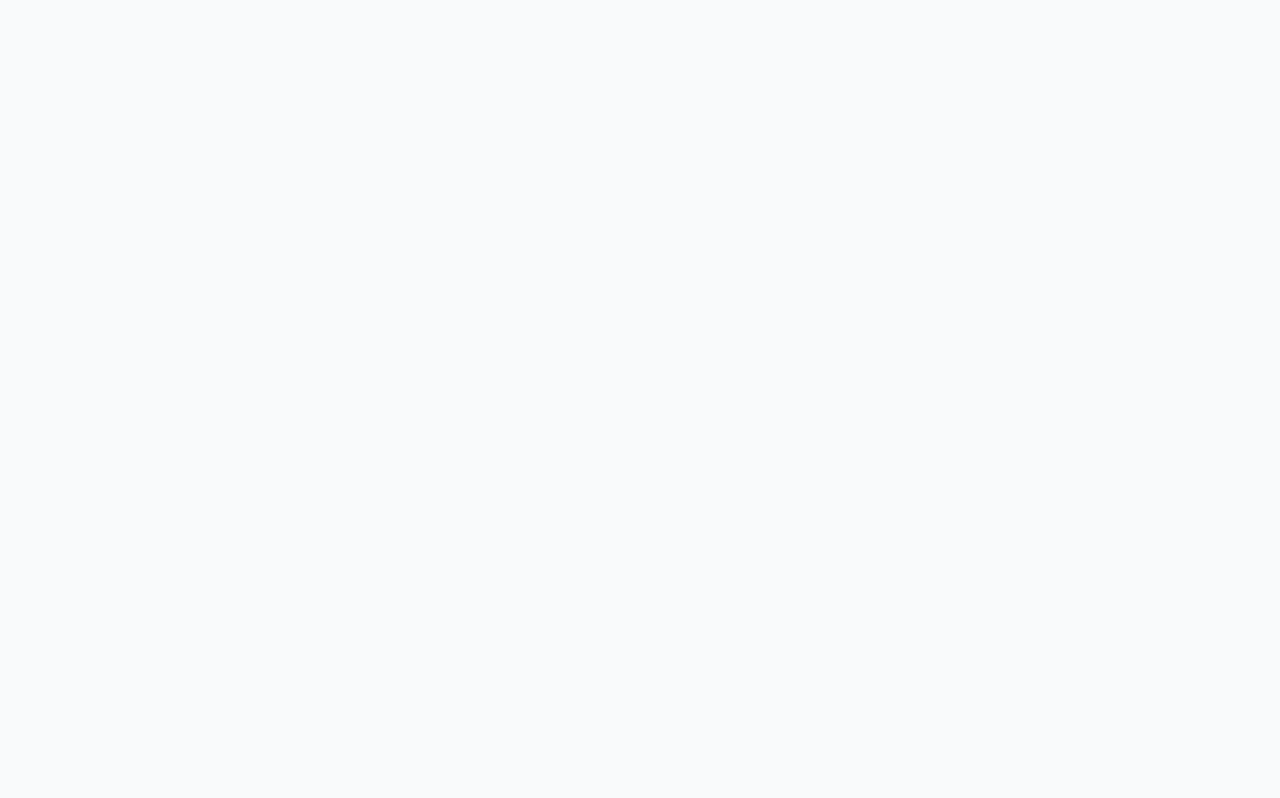
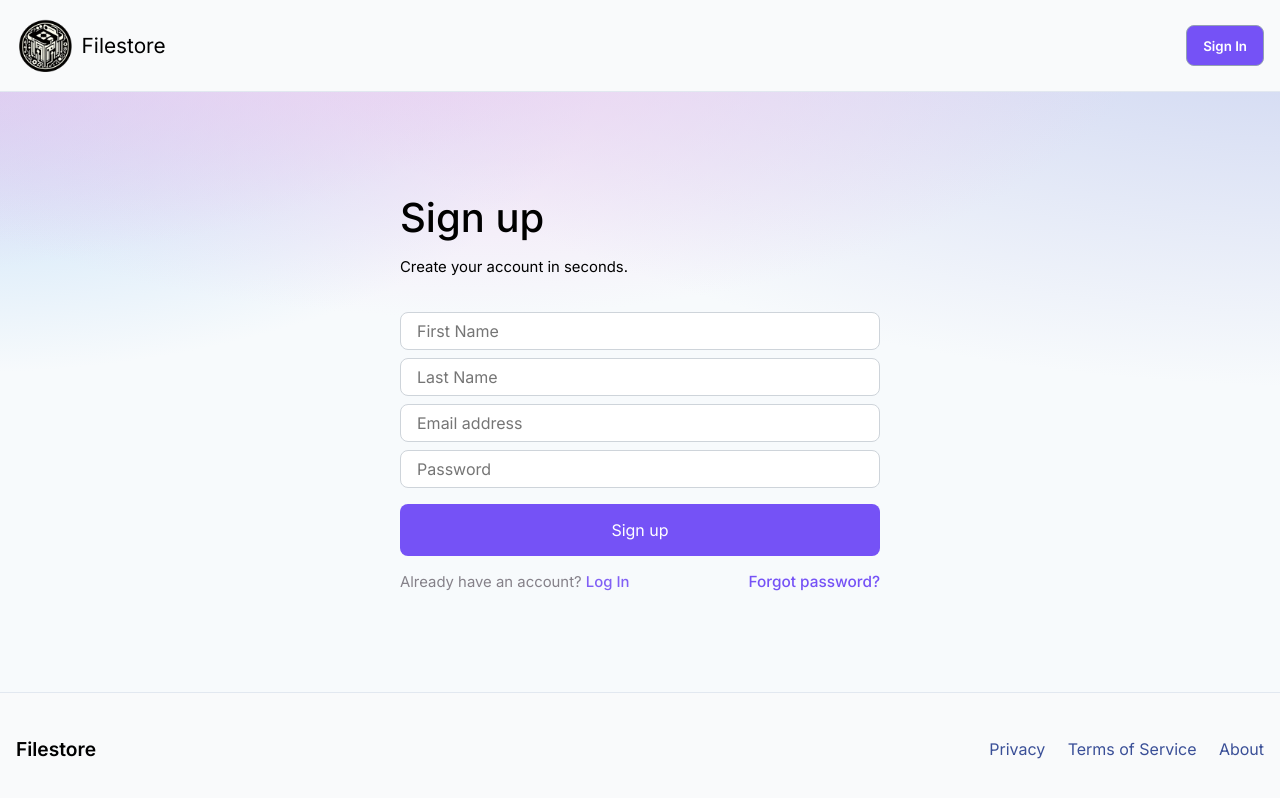
Before and after one commit to HeryRuiz/FileStore, a React (Vite) app: page /signup in a window 1280 px wide. Before the commit this address had no page. Shown: the top 798 px of the page. Built offline with nearby package versions, Linux system fonts and the light colour scheme.

Commit message:
added signup page

```diff
--- a/src/App.jsx
+++ b/src/App.jsx
@@ -9,6 +9,7 @@ import {
 import Layout from "./pages/layout/Layout";
 import Home from "./pages/home/Home";
 import Login from "./pages/auth/Login";
+import Signup from "./pages/auth/Signup";
 
 
 const ScrollToTop = () => {
@@ -31,6 +32,7 @@ function App() {
             <Route element={<Layout />}>
             <Route path="/" element={<Home />} />
             <Route path="/login" element={<Login />} />
+            <Route path="/signup" element={<Signup />} />
             </Route>
           </Routes>
         </Router>
--- a/src/pages/auth/Login.jsx
+++ b/src/pages/auth/Login.jsx
@@ -18,19 +18,21 @@ function Login() {
               type="email"
               placeholder="Email address"
               className="form__input"
+              required
             />
             <input
               type="password"
               placeholder="Password"
               className="form__input"
+              required
+              minLength={6}
             />
           </div>
           <button className="form__button">Log In</button>
           <div className="form__flex">
             <p className="form__other">
-              Don’t have an account? <Link to="signup">Sign up</Link>
+            Don’t have an account? <Link to="/Signup">Sign Up</Link>
             </p>
-            <p className="form__forgot">Forgot password?</p>
           </div>
         </form>
       </div>
--- a/src/pages/auth/Signup.jsx
+++ b/src/pages/auth/Signup.jsx
@@ -0,0 +1,55 @@
+import React from "react";
+import "./styles/Signup.css";
+import { Link } from "react-router-dom";
+
+function Signup() {
+  return (
+    <section id="signup">
+      <div className="signup__container">
+        <div className="form__top">
+          <p className="form__title">Sign up</p>
+          <p className="form__description">Create your account in seconds.</p>
+        </div>
+        <form action="">
+          <p className="form__error">Invalid account information</p>
+          <div className="form__div">
+            <input
+              type="text"
+              placeholder="First Name"
+              className="form__input"
+              required
+            />
+            <input
+              type="text"
+              placeholder="Last Name"
+              className="form__input"
+              required
+            />
+            <input
+              type="email"
+              placeholder="Email address"
+              className="form__input"
+              required
+            />
+            <input
+              type="password"
+              placeholder="Password"
+              className="form__input"
+              required
+              minLength={6}
+            />
+          </div>
+          <button className="form__button">Sign up</button>
+          <div className="form__flex">
+            <p className="form__other">
+            Already have an account? <Link to="/login">Log In</Link>
+            </p>
+            <p className="form__forgot">Forgot password?</p>
+          </div>
+        </form>
+      </div>
+    </section>
+  );
+}
+
+export default Signup;
--- a/src/pages/auth/styles/Signup.css
+++ b/src/pages/auth/styles/Signup.css
@@ -0,0 +1,32 @@
+#signup {
+  height: 75vh;
+  display: flex;
+  align-items: center;
+  justify-content: center;
+  background: radial-gradient(
+      55.87%55.87%at 35.49%-18.37%,
+      #ebcdf0 0%,
+      rgba(255, 255, 255, 0) 100%
+    ),
+    radial-gradient(
+      70.81%48.44%at -24.53%-16.02%,
+      #f0c2ed 0%,
+      rgba(255, 255, 255, 0) 100%
+    ),
+    radial-gradient(
+      91.61%92.58%at 104.86%-43.36%,
+      #bac4ec 0%,
+      rgba(255, 255, 255, 0) 100%
+    ),
+    radial-gradient(
+      50.59%55.55%at -2.99%-8.69%,
+      #bddcf7 9.06%,
+      rgba(255, 255, 255, 0) 100%
+    ),
+    #f7fafc;
+}
+.signup__container {
+  width: 100%;
+  max-width: 30rem;
+  padding: 0rem 1rem;
+}
```
